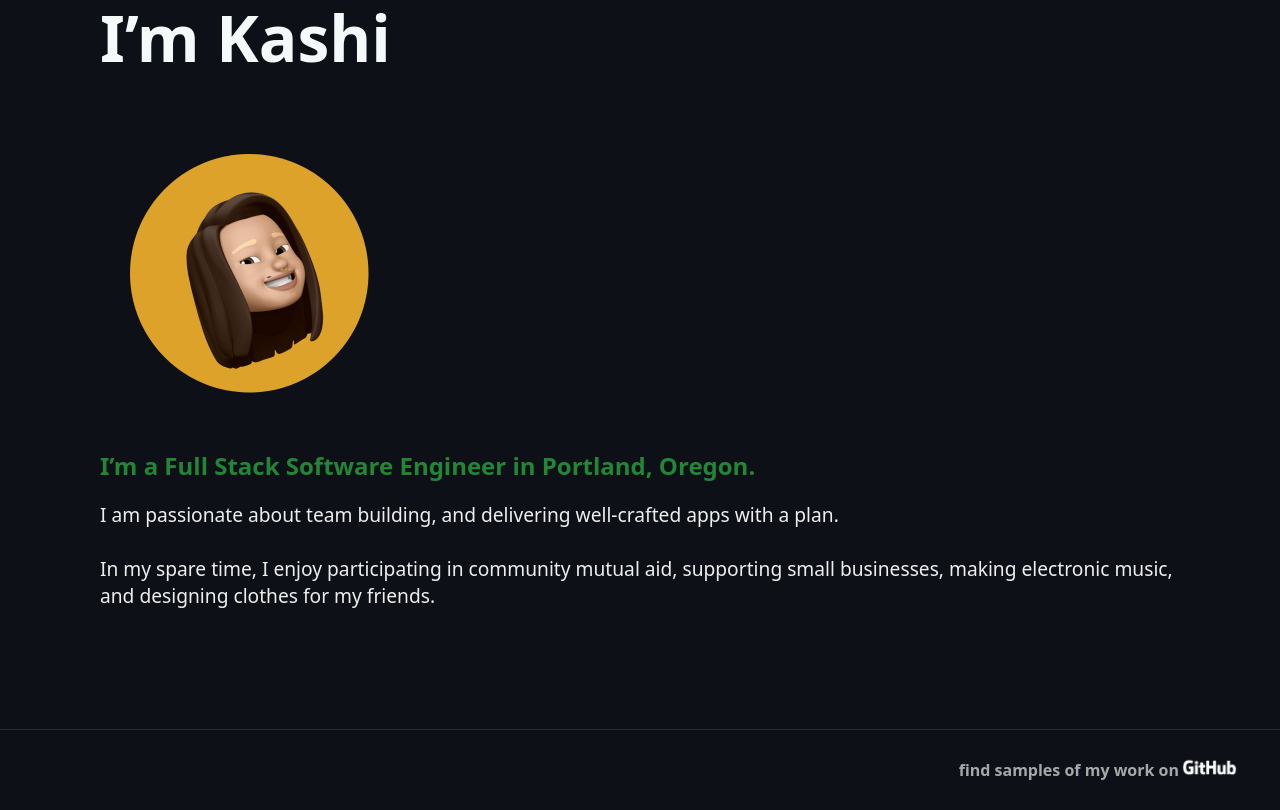
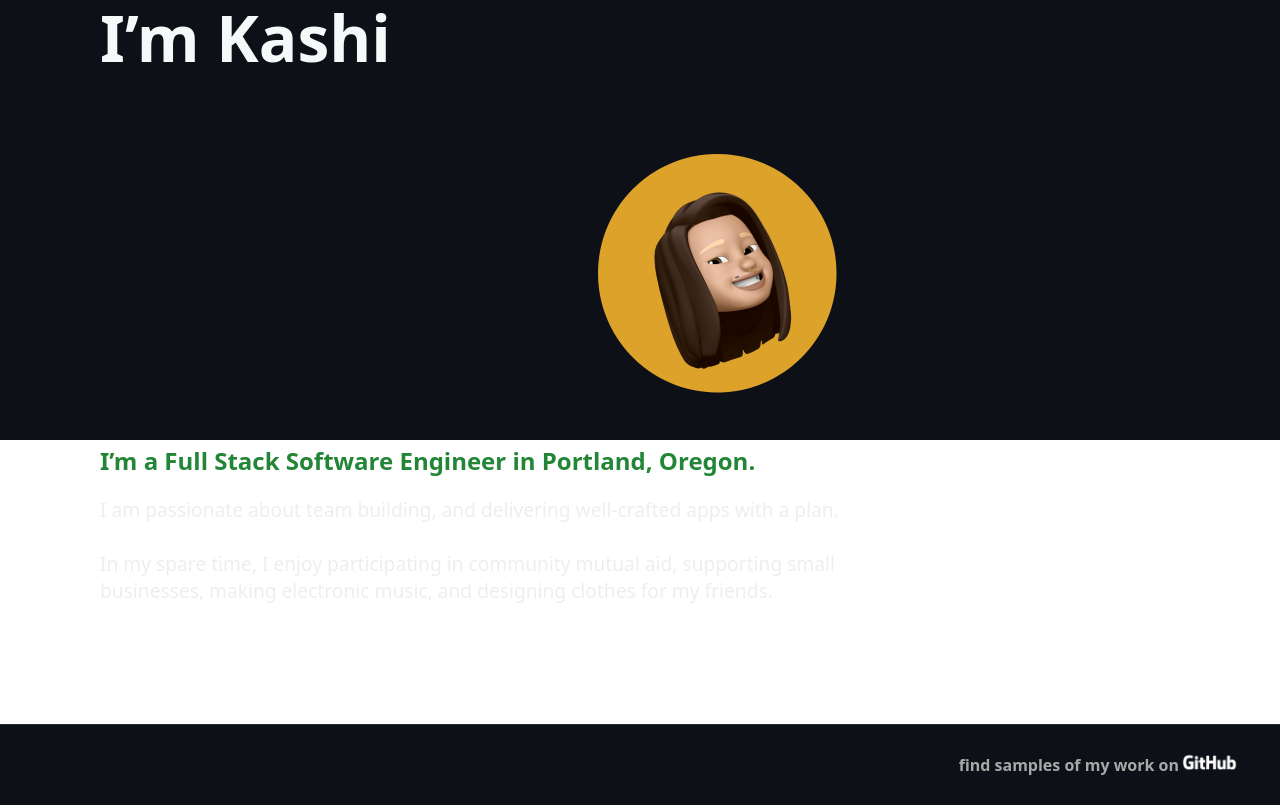
Before and after one commit to kashitamang/personal-portfolio, a React (Create React App) app: page / in a window 1280 px wide. Shown: the part 360-1170 px from the top of the page. Built offline with nearby package versions, Linux system fonts and the light colour scheme.

Commit message:
fixing footer color for theme conditions

```diff
--- a/src/App.css
+++ b/src/App.css
@@ -9,7 +9,13 @@ body::-webkit-scrollbar {
   display: none;
 }
 
+/* dark */
 .dark {
+  background-color: var(--almost-black);
+  color: var(--lightest-grey);
+}
+
+.dark body {
   background-color: var(--almost-black);
   color: var(--lightest-grey);
 }
@@ -33,10 +39,12 @@ body::-webkit-scrollbar {
 
   .dark header {
     border-bottom: 1px solid var(--dark-grey);
+    background-color: var(--almost-black);
   }
 
   .dark footer {
     border-top: 1px solid var(--dark-grey);
+    background-color: var(--almost-black);
   }
 
 /* light */
@@ -68,10 +76,12 @@ body::-webkit-scrollbar {
 
   .light header {
     border-bottom: 1px solid var(--light-grey);
+    background-color: var(--lightest-grey);
   }
 
   .light footer {
     border-top: 1px solid var(--light-grey);
+    background-color: var(--lightest-grey);
   }
 
   .light header button:hover {
--- a/src/components/HomePage/HomePage.jsx
+++ b/src/components/HomePage/HomePage.jsx
@@ -14,7 +14,7 @@ export default function HomePage() {
       <div className={styles.AvatarContainer}>
         <img
           src={avatar}
-          alt="person with a medium skintone and shoulder length brown hair smiling"
+          alt="apple memoji of a person with a medium skintone and shoulder length brown hair smiling"
         />
       </div>
       <h2>I&rsquo;m a Full Stack Software Engineer in Portland, Oregon.</h2>
--- a/src/components/HomePage/HomePage.module.scss
+++ b/src/components/HomePage/HomePage.module.scss
@@ -10,7 +10,7 @@
     height: 300px;
   }
 
-  .Avatar-container {
+  .AvatarContainer {
     display: flex;
     flex-direction: row;
     justify-content: flex-end;
--- a/src/global.module.scss
+++ b/src/global.module.scss
@@ -30,11 +30,11 @@ body {
   display: flex;
   flex-direction: row;
   justify-content: center;
-  background-color: var(--almost-black);
 }
 
 main {
   padding: 100px;
+  width: 60vw;
 }
 
 
```
